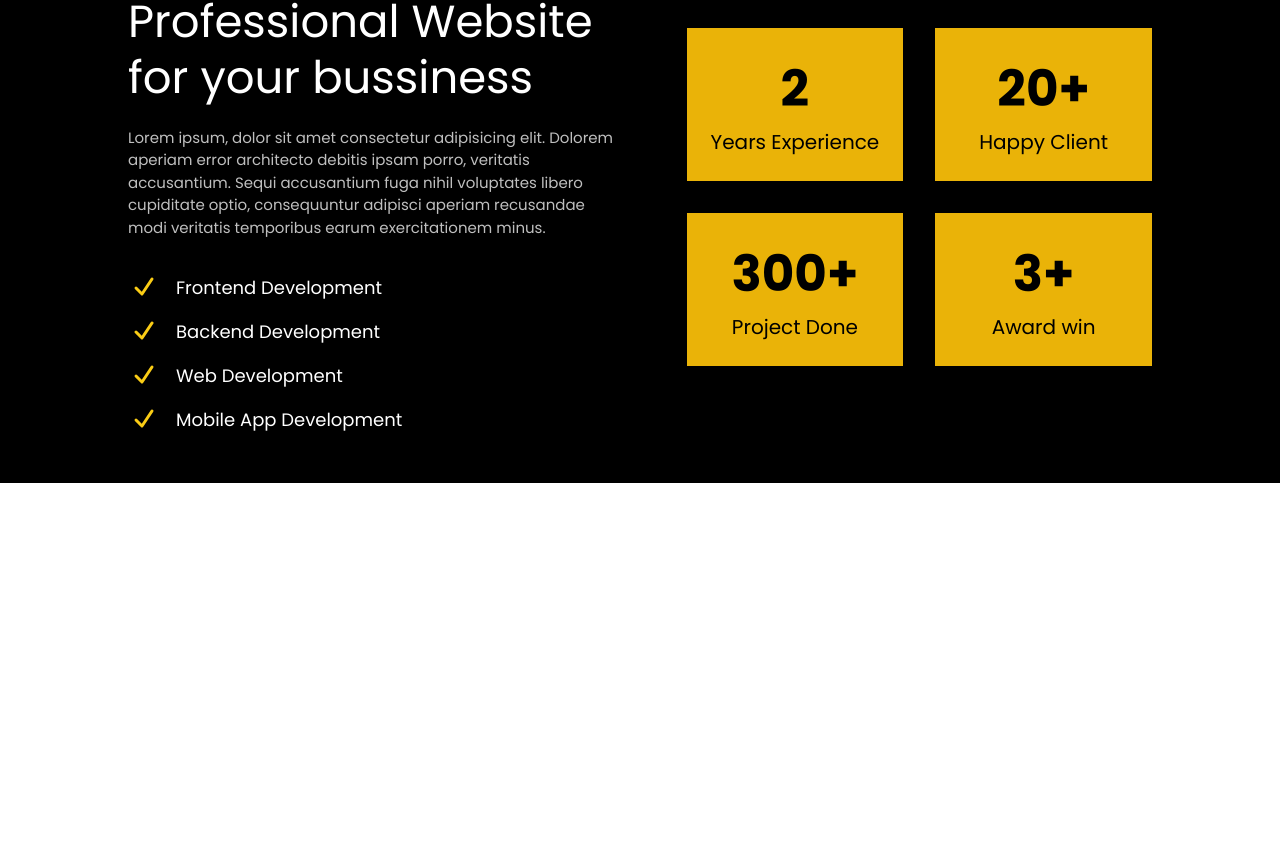
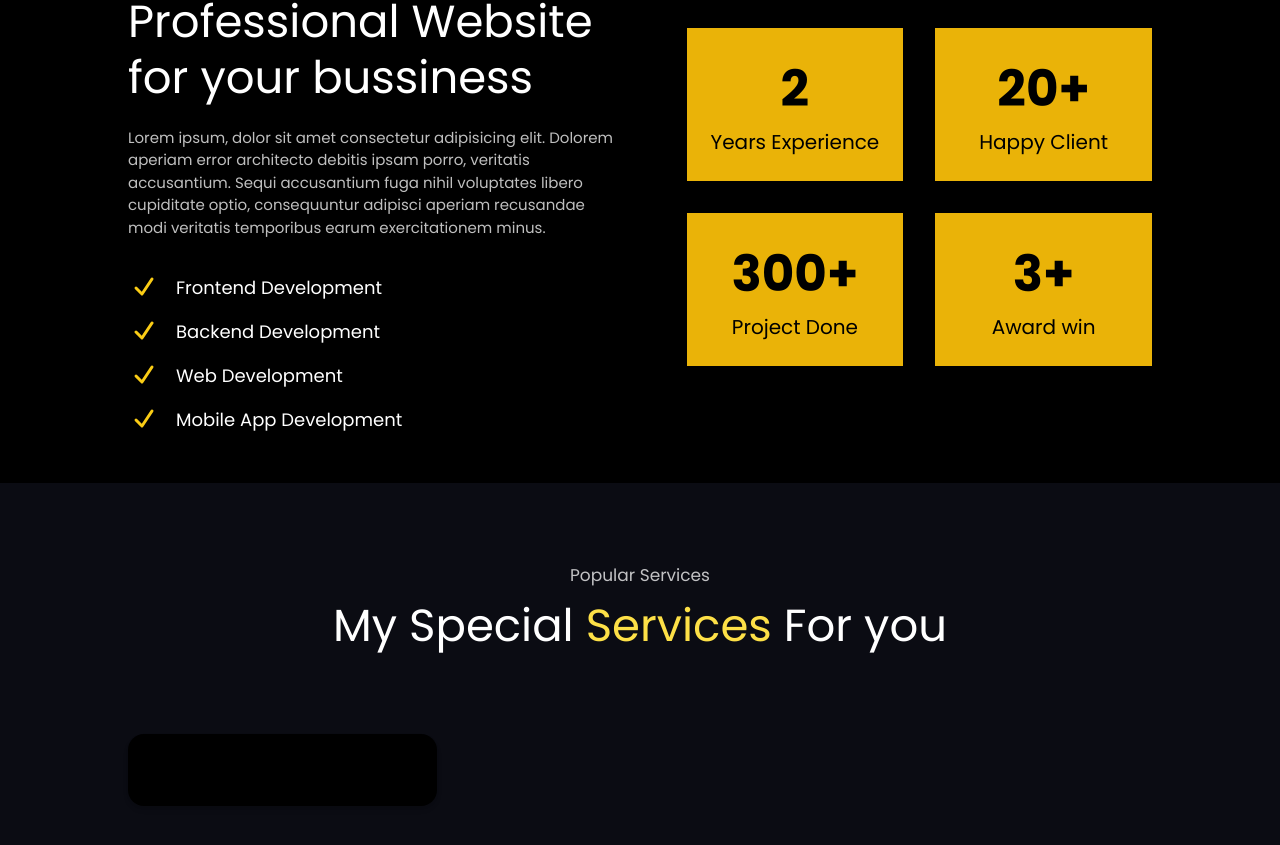
Before and after one commit to pablex72/portfolio-next-pd, a Next.js app: page / in a window 1280 px wide. Shown: the part 937-1782 px from the top of the page. Before the commit the page ends 1420 px from the top, so only its background shows below. Built offline with nearby package versions, Linux system fonts and the light colour scheme.

Commit message:
feat: Services section

```diff
--- /dev/null
+++ b/components/Helper/ServiceCard.tsx
@@ -0,0 +1,35 @@
+import {
+  BugAntIcon,
+  CodeBracketIcon,
+  CommandLineIcon,
+  CursorArrowRaysIcon,
+  RocketLaunchIcon,
+  ServerIcon,
+} from "@heroicons/react/16/solid";
+import React from "react";
+
+interface Props {
+  title: string;
+  num: string;
+}
+const iconMapping = {
+  "01": CommandLineIcon,
+  "02": ServerIcon,
+  "03": CodeBracketIcon,
+  "04": CursorArrowRaysIcon,
+  "05": RocketLaunchIcon,
+  "06": BugAntIcon,
+};
+
+const ServiceCard = ({ num, title }: Props) => {
+  const IconComponent =
+    (iconMapping as Record<string, React.ElementType>)[num] || CommandLineIcon;
+
+  return (
+    <div className="bg-black custom__service z-[100] relative transform rounded-2xl text-center p-6 shadow-md">
+      ServiceCard
+    </div>
+  );
+};
+
+export default ServiceCard;
--- /dev/null
+++ b/components/Services.tsx
@@ -0,0 +1,22 @@
+import React from "react";
+import ServiceCard from "./Helper/ServiceCard";
+
+const Services = () => {
+  return (
+    <div className="pt-[5rem] pb-[3rem] bg-[#0b0c13]">
+      <div className="text-center">
+        <p className="heading__mini">Popular Services</p>
+        <h1 className="heading__primary">
+          My Special <span className="text-yellow-300">Services</span> For you
+        </h1>
+      </div>
+      <div className="pt-[5rem] w-[80%] mx-auto grid grid-cols-1 md:grid-cols-2 lg:grid-cols-3 gap-[3rem] items-center">
+        <div>
+            <ServiceCard title="React Website" num="01"/>
+        </div>
+      </div>
+    </div>
+  );
+};
+
+export default Services;
--- a/pages/index.tsx
+++ b/pages/index.tsx
@@ -2,6 +2,7 @@
 import Hero from "@/components/Hero";
 import Nav from "@/components/Nav";
 import NavMobile from "@/components/NavMobile";
+import Services from "@/components/Services";
 import React, { useState } from "react";
 
 const HomePage = () => {
@@ -15,6 +16,7 @@
       <Nav openNav={showNavHandler} />
       <Hero />
       <AboutMe />
+      <Services />
     </div>
   );
 };
--- a/styles/globals.css
+++ b/styles/globals.css
@@ -15,16 +15,27 @@
         rgba(0, 0, 0, 0.811)
       ),
       url("/images/bg.jpg");
-      background-repeat: no-repeat;
-      background-size: cover;
-      background-position: center;
-      clip-path: polygon(0 0,100% 0,100% 95%,0% 100%);
+    background-repeat: no-repeat;
+    background-size: cover;
+    background-position: center;
+    clip-path: polygon(0 0, 100% 0, 100% 95%, 0% 100%);
   }
 
-  .heading__mini{
-    @apply text-[17px] text-white opacity-75
+  .heading__mini {
+    @apply text-[17px] text-white opacity-75;
   }
-  .heading__primary{
-    @apply mt-[0.6rem] p-2 sm:p-0 leading-[3.5rem] text-white text-[27px] md:text-[30px] lg:text-[38px] xl:text-[45px]
+  .heading__primary {
+    @apply mt-[0.6rem] p-2 sm:p-0 leading-[3.5rem] text-white text-[27px] md:text-[30px] lg:text-[38px] xl:text-[45px];
   }
 }
+.custom__service::before {
+  content: "";
+  position: absolute;
+  top: 0;
+  left: 0;
+  right: 0;
+  bottom:0;
+  width:100%;
+  height: 100%;
+  /* background: linear-gradient(to bo) */
+}
```
